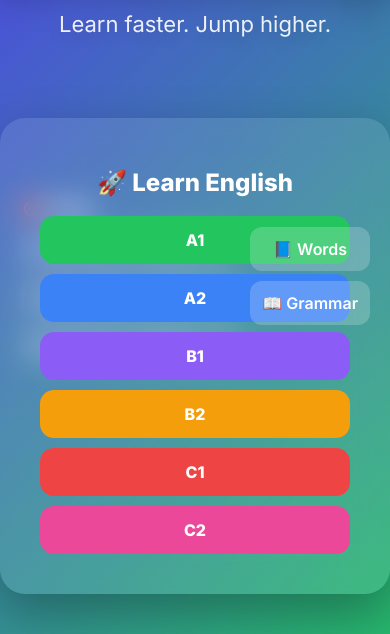
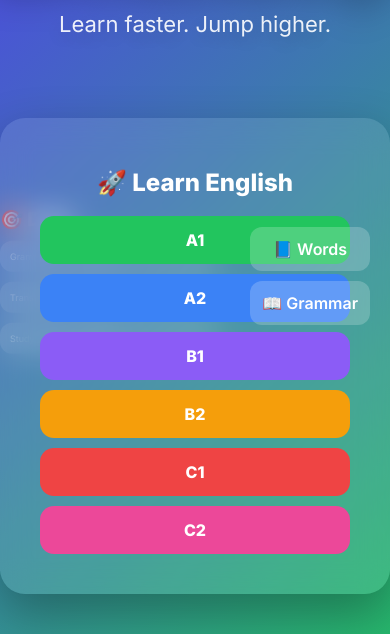
Before and after one commit to fxckll11/-, a Flask app: page / in a window 390 px wide. Shown: the part 146-780 px from the top of the page. Run offline with Flask 3, Linux system fonts and the light colour scheme.

Commit message:
Update index.html

```diff
--- a/templates/index.html
+++ b/templates/index.html
@@ -4,7 +4,6 @@
 <meta charset="UTF-8">
 <title>MindJump</title>
 <meta name="viewport" content="width=device-width, initial-scale=1.0">
-<link rel="stylesheet" href="{{ url_for('static', filename='style.css') }}">
 <link href="https://fonts.googleapis.com/css2?family=Inter:wght@400;600;800;900&display=swap" rel="stylesheet">
 
 <style>
@@ -178,6 +177,21 @@ background:#22c55e;
 transform:scale(1.03);
 }
 
+
+@media(max-width:768px) {
+    .quest{
+        font-size: 9px;
+
+    }
+    .daily{
+        left: 0px;
+    }
+    }
+
+
+
+
+
 </style>
 </head>
 
```
